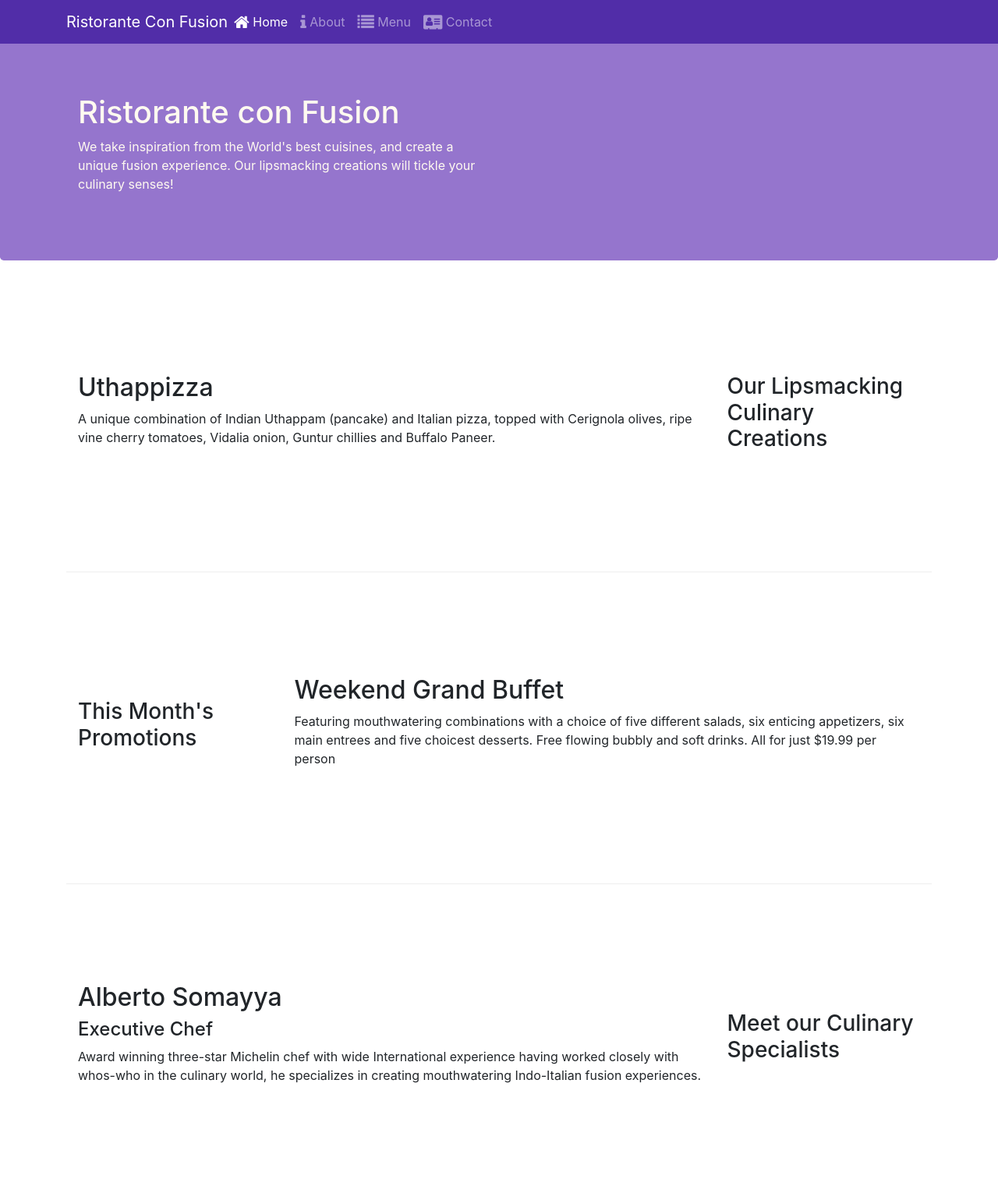
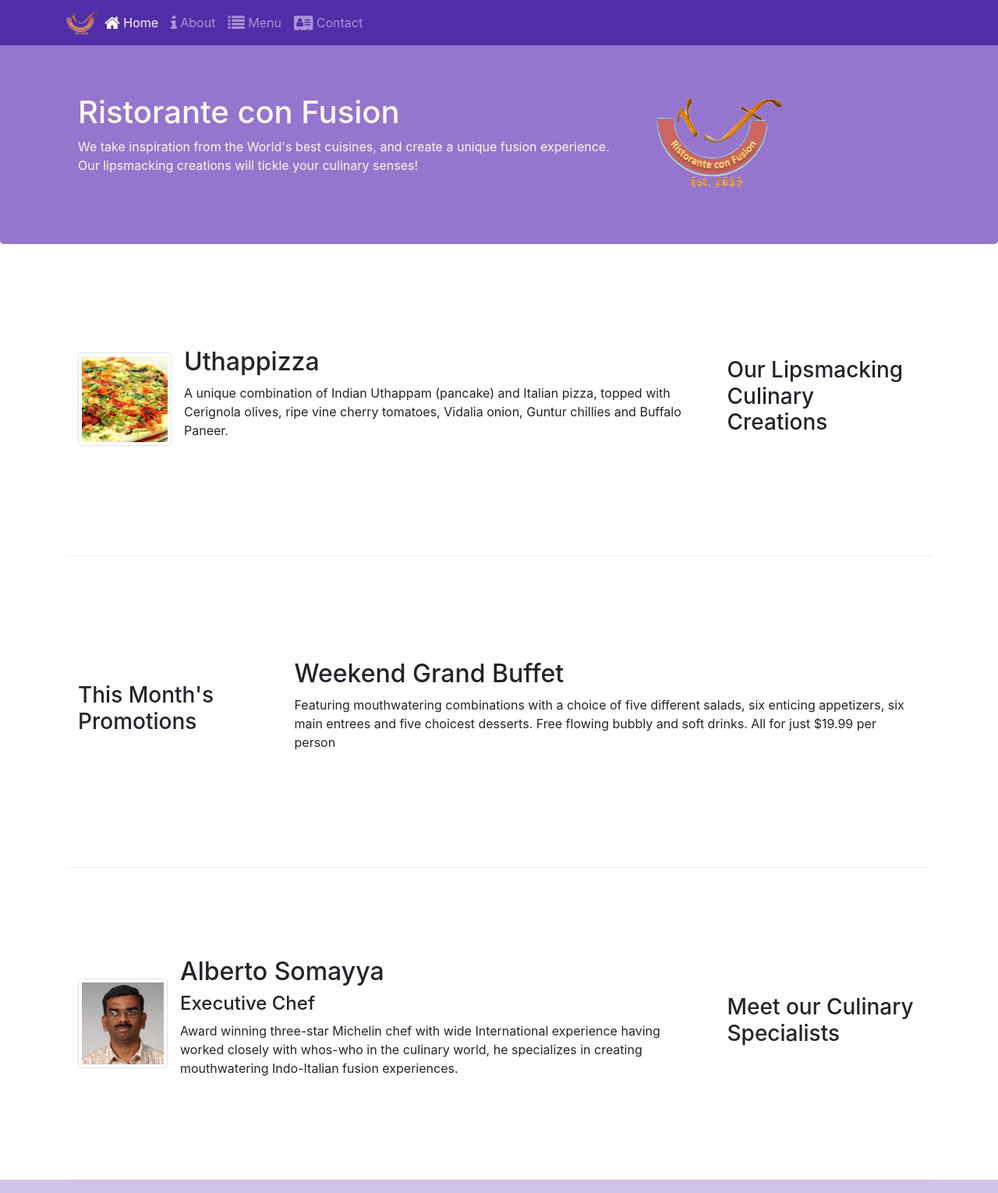
Before and after one commit to CalebCupul/Coursera, a website: page index.html in a window 1280 px wide. Shown: the top 1530 px of the page at 78% size. Drawn offline with nearby package versions, Linux system fonts and the light colour scheme.

Commit message:
Images and Media

```diff
--- a/index.html
+++ b/index.html
@@ -22,7 +22,8 @@
             <button class="navbar-toggler" type="button" data-toggle="collapse" data-target="#Navbar">
                 <span class="navbar-toggler-icon"></span>
             </button>
-            <a class="navbar-brand mr-auto" href="#">Ristorante Con Fusion</a>
+            <a class="navbar-brand mr-auto" href="#"><img src="img/logo.png" height="30" width="41"></a>
+
 
             <div class="collapse navbar-collapse" id="Navbar">
                 <ul class="navbar-nav mr-auto">
@@ -39,11 +40,12 @@
     <header class="jumbotron">
         <div class="container">
             <div class="row row-header">
-                <div class="col-12 col-sm-6">
+                <div class="col-12 col-sm-8">
                     <h1>Ristorante con Fusion</h1>
                     <p>We take inspiration from the World's best cuisines, and create a unique fusion experience. Our lipsmacking creations will tickle your culinary senses!</p>
                 </div>
-                <div class="col-12 col-sm">
+                <div class="col-12 col-sm align-self-center">
+                    <img src="img/logo.png" class="img-fluid">
                 </div>
             </div>
         </div>
@@ -55,8 +57,17 @@
                 <h3>Our Lipsmacking Culinary Creations</h3>
             </div>
             <div class="col col-sm order-sm-first col-md">
-                <h2>Uthappizza</h2>
-                <p>A unique combination of Indian Uthappam (pancake) and Italian pizza, topped with Cerignola olives, ripe vine cherry tomatoes, Vidalia onion, Guntur chillies and Buffalo Paneer.</p>
+                <div class="media">
+                    <img class="d-flex mr-3 img-thumbnail align-self-center"
+                            src="img/uthappizza.png" alt="Uthappizza">
+                    <div class="media-body">
+                        <h2 class="mt-0">Uthappizza</h2>
+                        <p class="d-none d-sm-block">A unique combination of Indian Uthappam (pancake) and
+                            Italian pizza, topped with Cerignola olives, ripe vine
+                            cherry tomatoes, Vidalia onion, Guntur chillies and
+                            Buffalo Paneer.</p>
+                    </div>
+                </div>
             </div>
         </div>
 
@@ -76,9 +87,19 @@
                 <h3>Meet our Culinary Specialists</h3>
             </div>
             <div class="col col-sm order-sm-first col-md">
-                <h2>Alberto Somayya</h2>
-                <h4>Executive Chef</h4>
-                <p>Award winning three-star Michelin chef with wide International experience having worked closely with whos-who in the culinary world, he specializes in creating mouthwatering Indo-Italian fusion experiences. </p>
+                <div class="media">
+                    <img class="d-flex mr-3 img-thumbnail align-self-center"
+                            src="img/alberto.png" alt="Alberto Somayya">
+                    <div class="media-body">
+                        <h2 class="mt-0">Alberto Somayya</h2>
+                        <h4>Executive Chef</h4>
+                        <p class="d-none d-sm-block">Award winning three-star Michelin chef with wide
+                            International experience having worked closely with
+                            whos-who in the culinary world, he specializes in
+                            creating mouthwatering Indo-Italian fusion experiences.
+                            </p>
+                    </div>
+                </div>
             </div>
         </div>
     </div>
```
Also changed, not shown: aboutus.html (+3 -2 lines), contactus.html (+5 -4 lines), img/alberto.png (added), img/buffet.png (added), img/logo.png (added), img/uthappizza.png (added), 1 other file.
